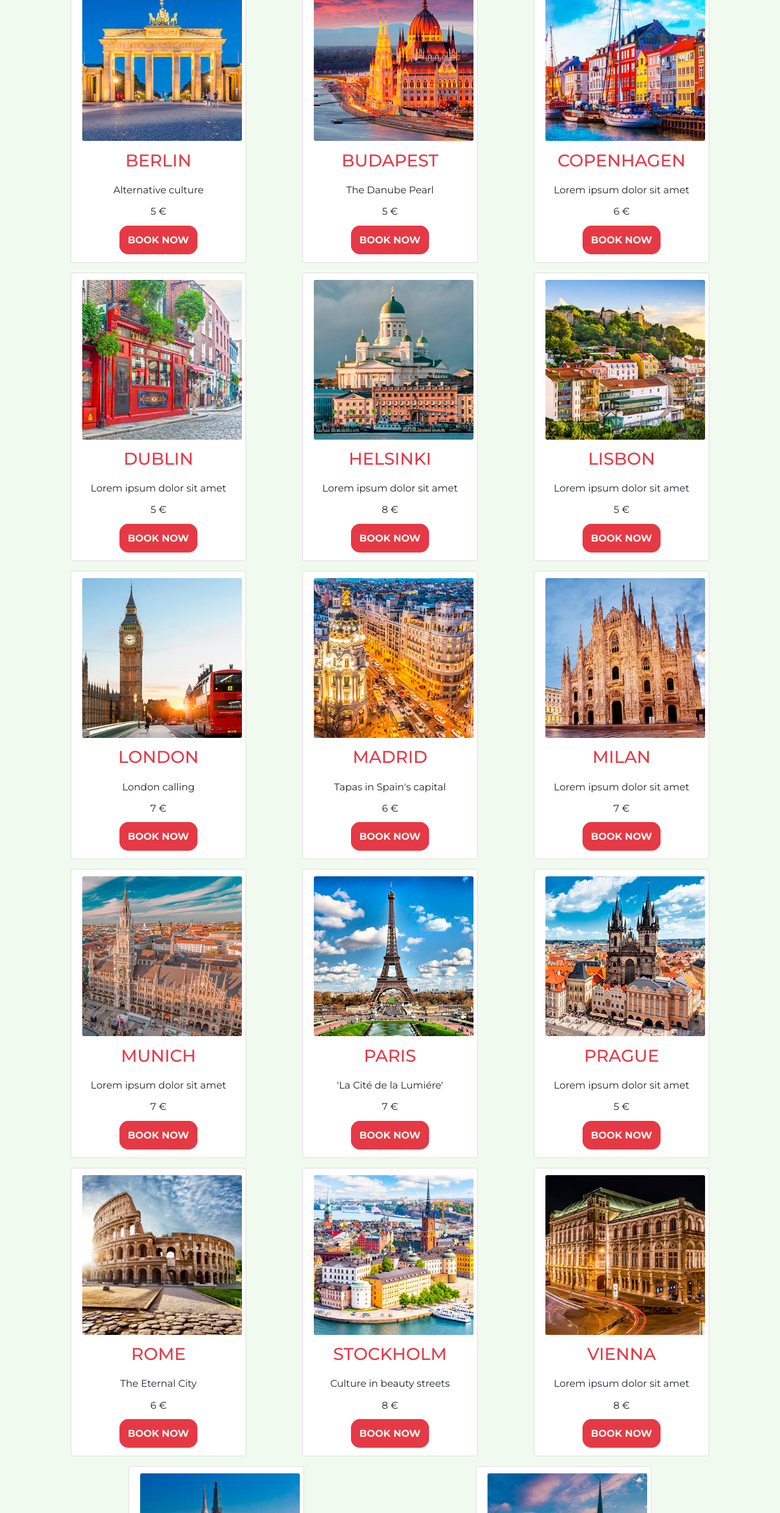
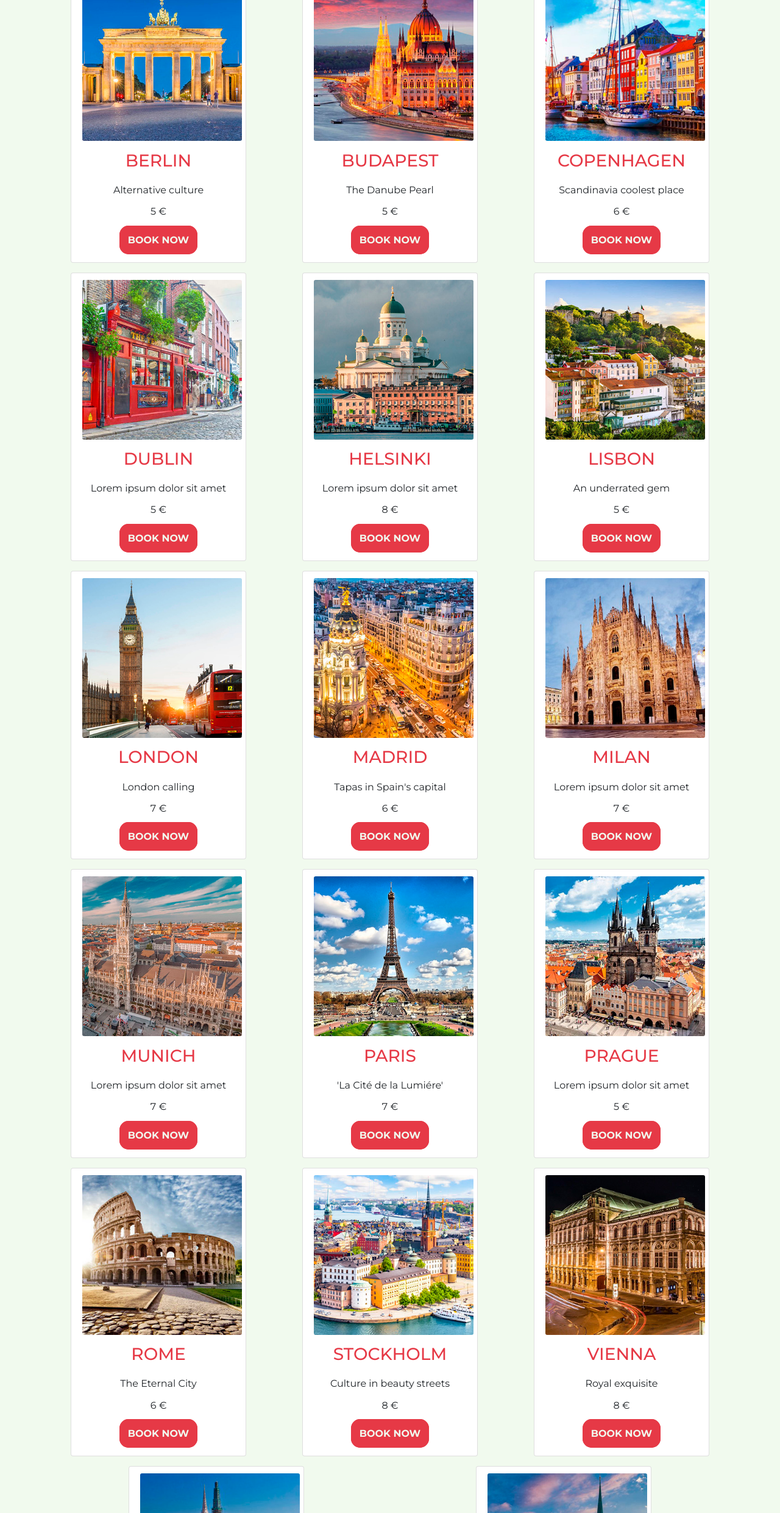
Before and after one commit to franciccone/ecommerce-react, a React (Create React App) app: page / in a window 1280 px wide. Shown: the part 1357-3838 px from the top of the page at 61% size. Built offline with nearby package versions, Linux system fonts and the light colour scheme.

Commit message:
Add more catalog descriptions

```diff
--- a/src/data/catalog.js
+++ b/src/data/catalog.js
@@ -101,8 +101,8 @@ export const catalog = [
         picture: copenhagenPreview,
         region: "scandinavia",
         name: "Copenhagen",
-        desc: "Lorem ipsum dolor sit amet",
-        bigdesc: "Lorem ipsum dolor sit amet, consetetur sadipscing elitr, sed diam nonumy eirmod tempor invidunt ut labore et dolore magna aliquyam erat, sed diam voluptua. At vero eos et accusam et justo duo dolores et ea rebum. Stet clita kasd gubergren, no sea takimata sanctus est Lorem ipsum dolor sit amet.",
+        desc: "Scandinavia coolest place",
+        bigdesc: "A burgeoning beer culture, some of the world’s best restaurants, royal history, and dedicated pedestrian- and cycle-friendly zones all help make Copenhagen a capital of Nordic cool. Head to Nørrebro and walk Guldbergsgade, one of the city's most exciting streets: You can easily fill an entire day amid this tiny enclave's tightly crammed, glass-fronted restaurants and one-of-a-kind shops.",
         price: 6,
         stock: 15
     },
@@ -134,8 +134,8 @@ export const catalog = [
         picture: lisbonPreview,
         region: "west",
         name: "Lisbon",
-        desc: "Lorem ipsum dolor sit amet",
-        bigdesc: "Lorem ipsum dolor sit amet, consetetur sadipscing elitr, sed diam nonumy eirmod tempor invidunt ut labore et dolore magna aliquyam erat, sed diam voluptua. At vero eos et accusam et justo duo dolores et ea rebum. Stet clita kasd gubergren, no sea takimata sanctus est Lorem ipsum dolor sit amet.",
+        desc: "An underrated gem",
+        bigdesc: "Lisbon has long been one of the most underrated cities in Europe, but it looks like the secret is finally starting to get out—take in the coastal views, historic architecture, and pastéis de nata and you'll see what we mean.",
         price: 5,
         stock: 20
     },
@@ -233,8 +233,8 @@ export const catalog = [
         picture: viennaPreview,
         region: "west",
         name: "Vienna",
-        desc: "Lorem ipsum dolor sit amet",
-        bigdesc: "Lorem ipsum dolor sit amet, consetetur sadipscing elitr, sed diam nonumy eirmod tempor invidunt ut labore et dolore magna aliquyam erat, sed diam voluptua. At vero eos et accusam et justo duo dolores et ea rebum. Stet clita kasd gubergren, no sea takimata sanctus est Lorem ipsum dolor sit amet.",
+        desc: "Royal exquisite",
+        bigdesc: "Artistic, exquisite, and largely shaped by its musical and intellectual foundations, Austria’s capital and largest city is packed with culture. It's the kind of city where you could happily visit four museums in a day and still have more to see, or join fellow culture vultures for an outdoor simulcast of the latest opera—in the dead of winter.",
         price: 8,
         stock: 15
     },
```
